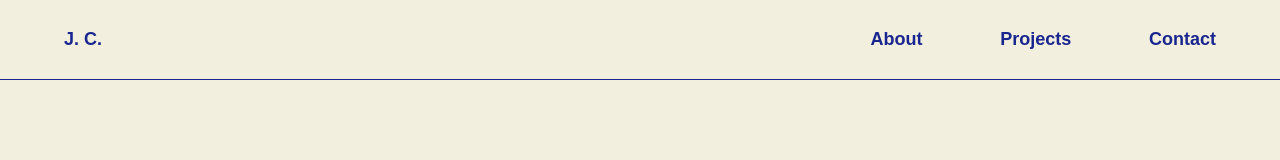
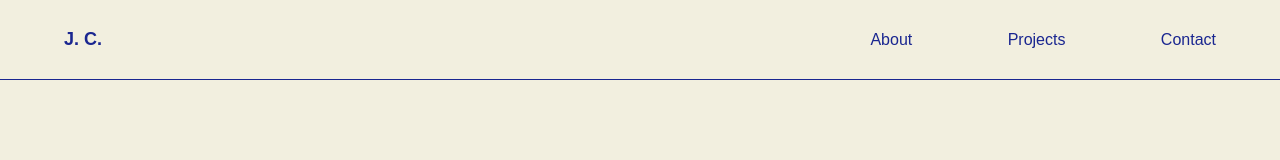
Before and after one commit to jochuany/jo-chuan-portfolio, a Next.js app: page / in a window 1280 px wide. Shown: the top 160 px of the page. Built offline with nearby package versions, Linux system fonts and the light colour scheme.

Commit message:
add nav active color and projects hover
20251217

```diff
--- a/src/app/projects/page.js
+++ b/src/app/projects/page.js
@@ -8,56 +8,56 @@ export default function Projects() {
         <div className="flex flex-col w-[90%] mb-18">
 
           <a href="/projects/chance" className="hover:bg-[#1a2690] hover:text-[#f2efdf] group transition-all duration-300 ease">
-            <div className="w-full pt-4 pb-4 flex flex-col md:flex-row justify-between items-start md:items-center">
-              <div className="md:w-[30%] text-[20px]  font-bold mb-2 md:mb-0 group-hover:pl-6 transition-all duration-300 ease">CHANCE!!</div>
+            <div className="w-full pt-4 pb-4 flex flex-col md:flex-row justify-between items-start md:items-center group-hover:pl-6 transition-all duration-300 ease">
+              <div className="md:w-[30%] text-[20px] font-bold mb-2 md:mb-0">CHANCE!!</div>
               <div className="md:w-[30%] text-[16px] font-medium">產品規劃</div>
               <div className="md:w-[30%] text-[16px] font-medium">2025</div>
             </div>
           </a>
 
           <a href="/projects/chance" className="hover:bg-[#1a2690] hover:text-[#f2efdf] group transition-all duration-300 ease">
-            <div className="w-full pt-4 pb-4 flex flex-col md:flex-row justify-between items-start md:items-center">
-              <div className="md:w-[30%] text-[20px]  font-bold mb-2 md:mb-0 group-hover:pl-6 transition-all duration-300 ease">SPIKE IT UP!!</div>
+            <div className="w-full pt-4 pb-4 flex flex-col md:flex-row justify-between items-start md:items-center group-hover:pl-6 transition-all duration-300 ease">
+              <div className="md:w-[30%] text-[20px] font-bold mb-2 md:mb-0">SPIKE IT UP!!</div>
               <div className="md:w-[30%] text-[16px] font-medium">網頁遊戲</div>
               <div className="md:w-[30%] text-[16px] font-medium">2025</div>
             </div>
           </a>
 
           <a href="/projects/chance" className="hover:bg-[#1a2690] hover:text-[#f2efdf] group transition-all duration-300 ease">
-            <div className="w-full pt-4 pb-4 flex flex-col md:flex-row justify-between items-start md:items-center">
-              <div className="md:w-[30%] text-[20px]  font-bold mb-2 md:mb-0 group-hover:pl-6 transition-all duration-300 ease">薪租翹翹板</div>
+            <div className="w-full pt-4 pb-4 flex flex-col md:flex-row justify-between items-start md:items-center group-hover:pl-6 transition-all duration-300 ease">
+              <div className="md:w-[30%] text-[20px] font-bold mb-2 md:mb-0">薪租翹翹板</div>
               <div className="md:w-[30%] text-[16px] font-medium">專題網站</div>
               <div className="md:w-[30%] text-[16px] font-medium">2023</div>
             </div>
           </a>
 
           <a href="/projects/chance" className="hover:bg-[#1a2690] hover:text-[#f2efdf] group transition-all duration-300 ease">
-            <div className="w-full pt-4 pb-4 flex flex-col md:flex-row justify-between items-start md:items-center">
-              <div className="md:w-[30%] text-[20px]  font-bold mb-2 md:mb-0 group-hover:pl-6 transition-all duration-300 ease">麥側過馬路</div>
+            <div className="w-full pt-4 pb-4 flex flex-col md:flex-row justify-between items-start md:items-center group-hover:pl-6 transition-all duration-300 ease">
+              <div className="md:w-[30%] text-[20px] font-bold mb-2 md:mb-0">麥側過馬路</div>
               <div className="md:w-[30%] text-[16px] font-medium">3D 遊戲</div>
               <div className="md:w-[30%] text-[16px] font-medium">2023</div>
             </div>
           </a>
 
           <a href="/projects/chance" className="hover:bg-[#1a2690] hover:text-[#f2efdf] group transition-all duration-300 ease">
-            <div className="w-full pt-4 pb-4 flex flex-col md:flex-row justify-between items-start md:items-center">
-              <div className="md:w-[30%] text-[20px]  font-bold mb-2 md:mb-0 group-hover:pl-6 transition-all duration-300 ease">球后的崛起</div>
+            <div className="w-full pt-4 pb-4 flex flex-col md:flex-row justify-between items-start md:items-center group-hover:pl-6 transition-all duration-300 ease">
+              <div className="md:w-[30%] text-[20px] font-bold mb-2 md:mb-0">球后的崛起</div>
               <div className="md:w-[30%] text-[16px] font-medium">資訊動畫</div>
               <div className="md:w-[30%] text-[16px] font-medium">2022</div>
             </div>
           </a>
 
           <a href="/projects/chance" className="hover:bg-[#1a2690] hover:text-[#f2efdf] group transition-all duration-300 ease">
-            <div className="w-full pt-4 pb-4 flex flex-col md:flex-row justify-between items-start md:items-center">
-              <div className="md:w-[30%] text-[20px]  font-bold mb-2 md:mb-0 group-hover:pl-6 transition-all duration-300 ease">〈船〉歌詞動畫</div>
+            <div className="w-full pt-4 pb-4 flex flex-col md:flex-row justify-between items-start md:items-center group-hover:pl-6 transition-all duration-300 ease">
+              <div className="md:w-[30%] text-[20px] font-bold mb-2 md:mb-0">〈船〉歌詞動畫</div>
               <div className="md:w-[30%] text-[16px] font-medium">動畫</div>
               <div className="md:w-[30%] text-[16px] font-medium">2022</div>
             </div>
           </a>
 
           <a href="/projects/chance" className="hover:bg-[#1a2690] hover:text-[#f2efdf] group transition-all duration-300 ease">
-            <div className="w-full pt-4 pb-4 flex flex-col md:flex-row justify-between items-start md:items-center">
-              <div className="md:w-[30%] text-[20px]  font-bold mb-2 md:mb-0 group-hover:pl-6 transition-all duration-300 ease">颱風假到底怎麼放？</div>
+            <div className="w-full pt-4 pb-4 flex flex-col md:flex-row justify-between items-start md:items-center group-hover:pl-6 transition-all duration-300 ease">
+              <div className="md:w-[30%] text-[20px] font-bold mb-2 md:mb-0">颱風假到底怎麼放？</div>
               <div className="md:w-[30%] text-[16px] font-medium">資訊圖表／資訊動畫</div>
               <div className="md:w-[30%] text-[16px] font-medium">2022</div>
             </div>
--- a/src/components/NavBar.js
+++ b/src/components/NavBar.js
@@ -1,6 +1,7 @@
 "use client";
 
 import { useState } from "react";
+import { usePathname } from "next/navigation";
 
 export default function NavBar() {
 
@@ -9,6 +10,15 @@ export default function NavBar() {
     const toggleMenu = () => {
         setIsOpen(!isOpen);
     };
+
+
+    const pathname = usePathname();
+
+    const navLinks = [
+        { name: "About", href: "/about" },
+        { name: "Projects", href: "/projects" },
+        { name: "Contact", href: "/contact" },
+    ];
 
     return (
         <div className="flex justify-center items-center w-screen h-[80px] text-[#1a2690] bg-[#f2efdf] font-bold border-b">
@@ -22,11 +32,26 @@ export default function NavBar() {
                 </div>
 
                 {/* pc menu */}
-                <div className="hidden md:flex md:text-[18px] md:justify-between md:w-[30%]">
-                    <a href="/about"><div className="">About</div></a>
-                    <a href="/projects"><div className="">Projects</div></a>
-                    <a href="/contact"><div className="">Contact</div></a>
+                <div className="w-[30%] flex justify-between">
+
+                    {navLinks.map((link) => {
+                        const isActive = pathname === link.href;
+                        return (
+                            <a
+                                key={link.href}
+                                href={link.href}
+                                className={`transition-all duration-300 text-[#1a2690] cursor-pointer hover:translate-y-1
+                                ${isActive ? "font-black" : "font-light"}`}
+                            >
+                                {link.name}
+                            </a>
+                        )
+                    })}
+
                 </div>
+
+
+
             </div>
 
             {/* ham menu content */}
```
